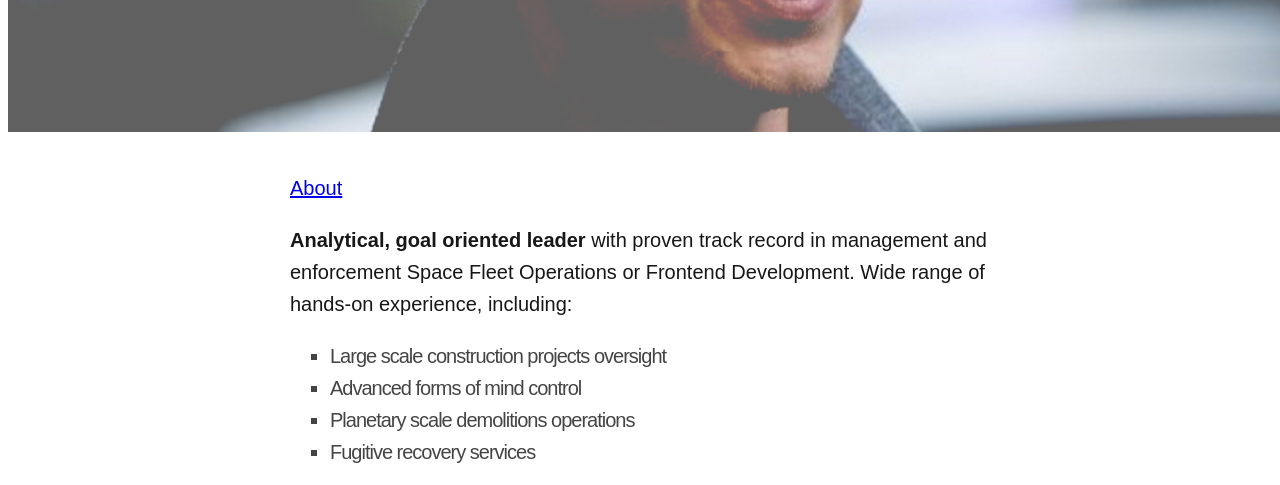
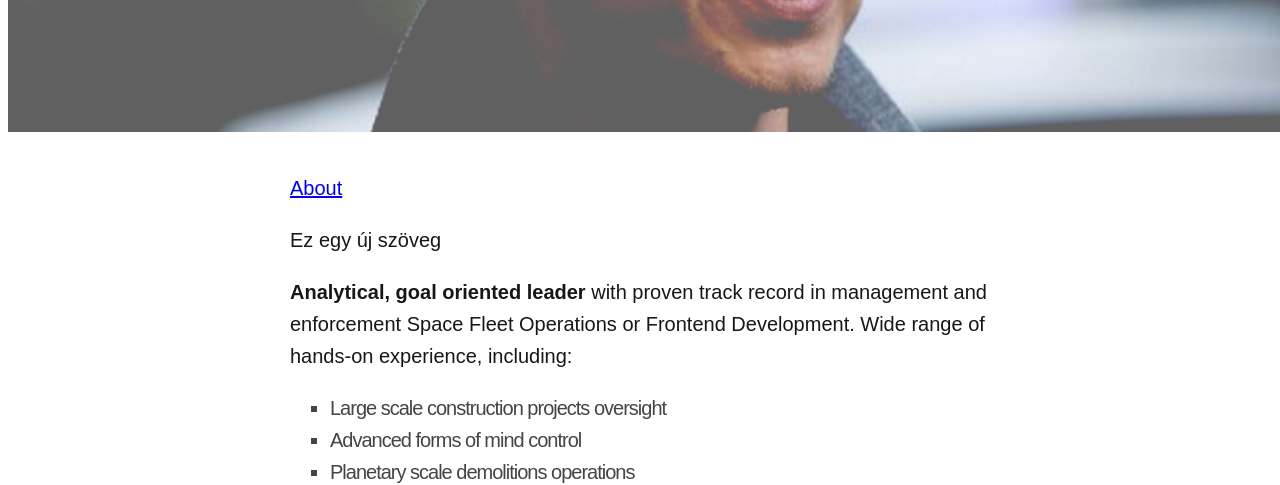
Before and after one commit to czszzs/Anakin, a plain HTML site: page index.html in a window 1280 px wide. Shown: the part 349-834 px from the top of the page. Drawn offline with Linux system fonts and the light colour scheme.

Commit message:
Anakin_2

```diff
--- a/index.html
+++ b/index.html
@@ -15,6 +15,8 @@
 </header>
 <main class="first">
   <a href="about.html">About</a>
+  <p>Ez egy új szöveg</p>
+
   <p><b>Analytical, goal oriented leader</b> with proven track record in management and enforcement Space Fleet Operations or Frontend Development. Wide range of hands-on experience, including:</p>
   <ul id="first">
     <li>Large scale construction projects oversight</li>
```
